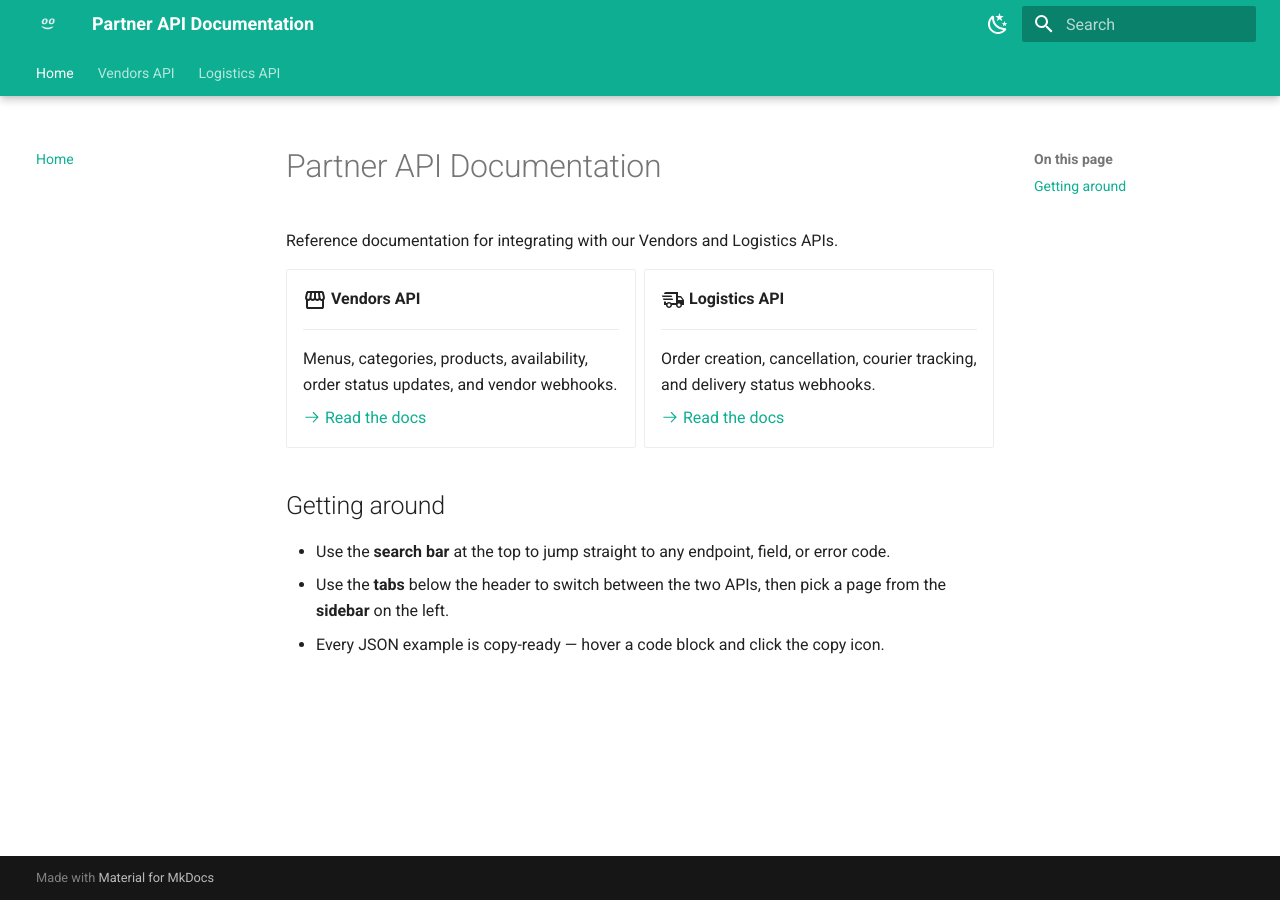
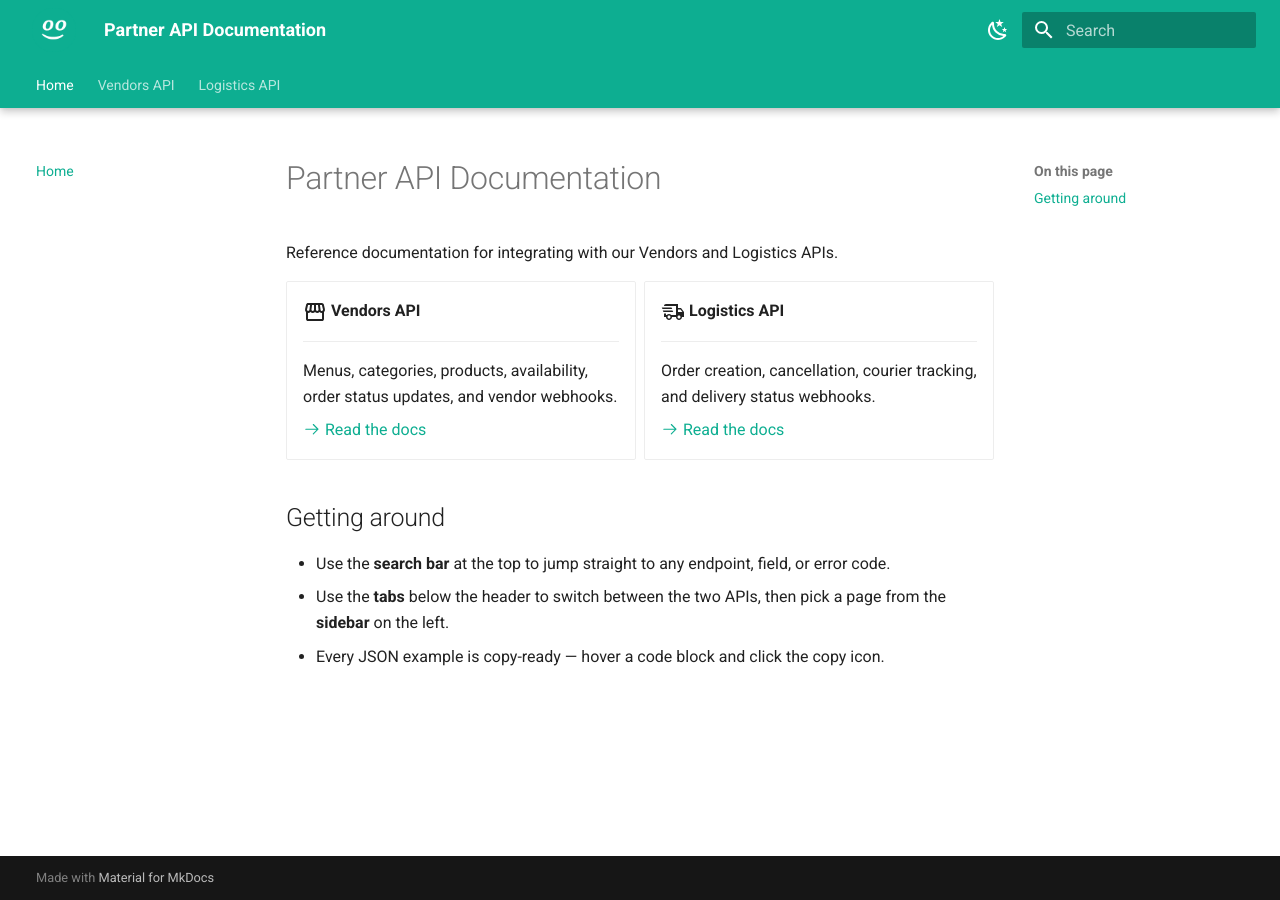
Before and after one commit to mouhammedali/api-docs, an MkDocs documentation site: the page built from docs/index.md, in a window 1280 px wide. Built offline with MkDocs 1.6.1 and Material for MkDocs 9.7.7, drawn with Linux system fonts in a browser that asks for light colours.

Commit message:
Increase header logo size (default Material size was too small)

```diff
--- a/docs/assets/extra.css
+++ b/docs/assets/extra.css
@@ -8,6 +8,17 @@
 
 .md-grid {
   max-width: 1240px;
+}
+
+.md-header__button.md-logo {
+  padding: 0.2rem;
+  margin: 0.2rem;
+}
+
+.md-header__button.md-logo img,
+.md-header__button.md-logo svg {
+  height: 2.2rem;
+  width: 2.2rem;
 }
 
 .md-typeset .grid.cards > ul > li,
```
